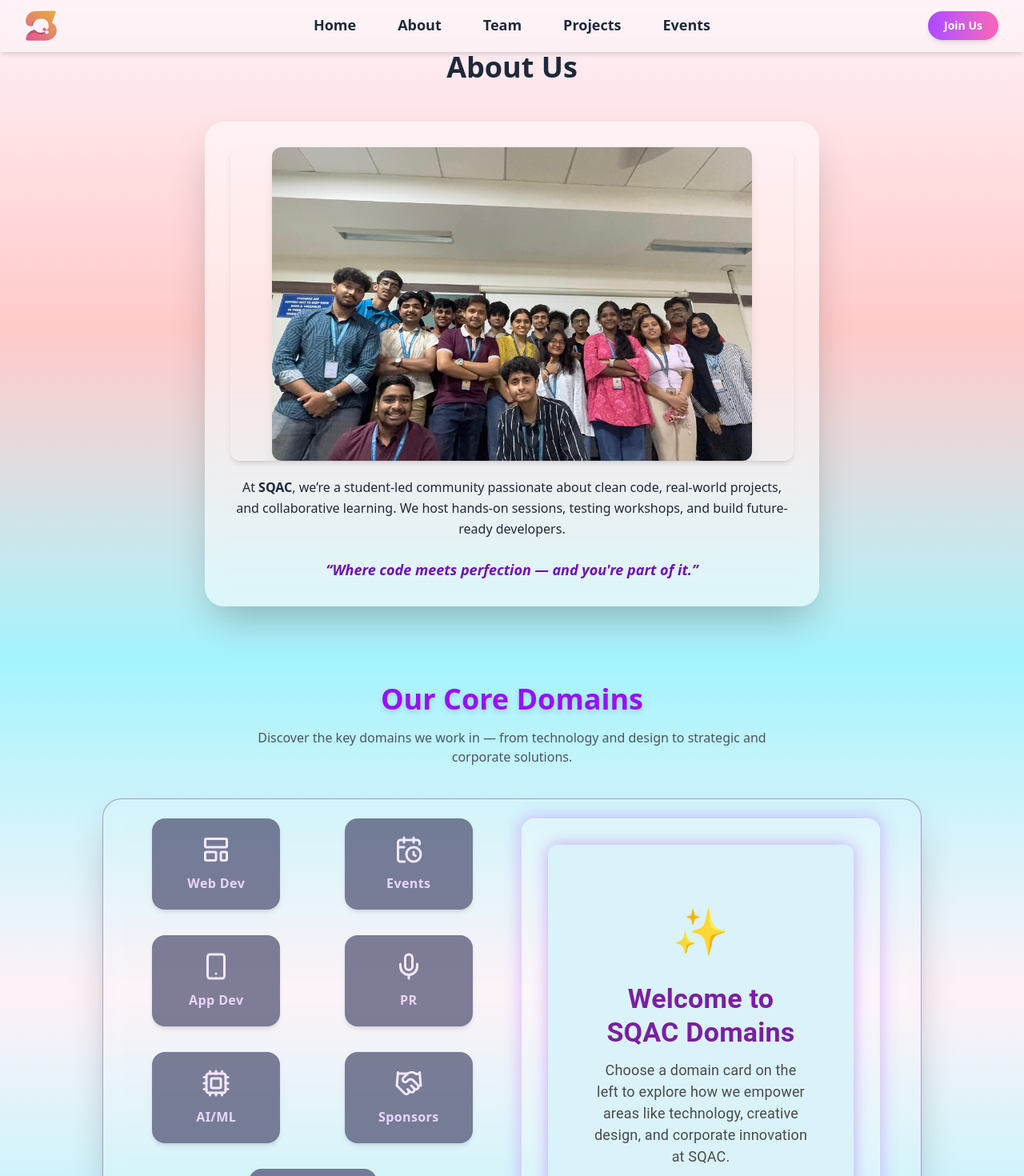
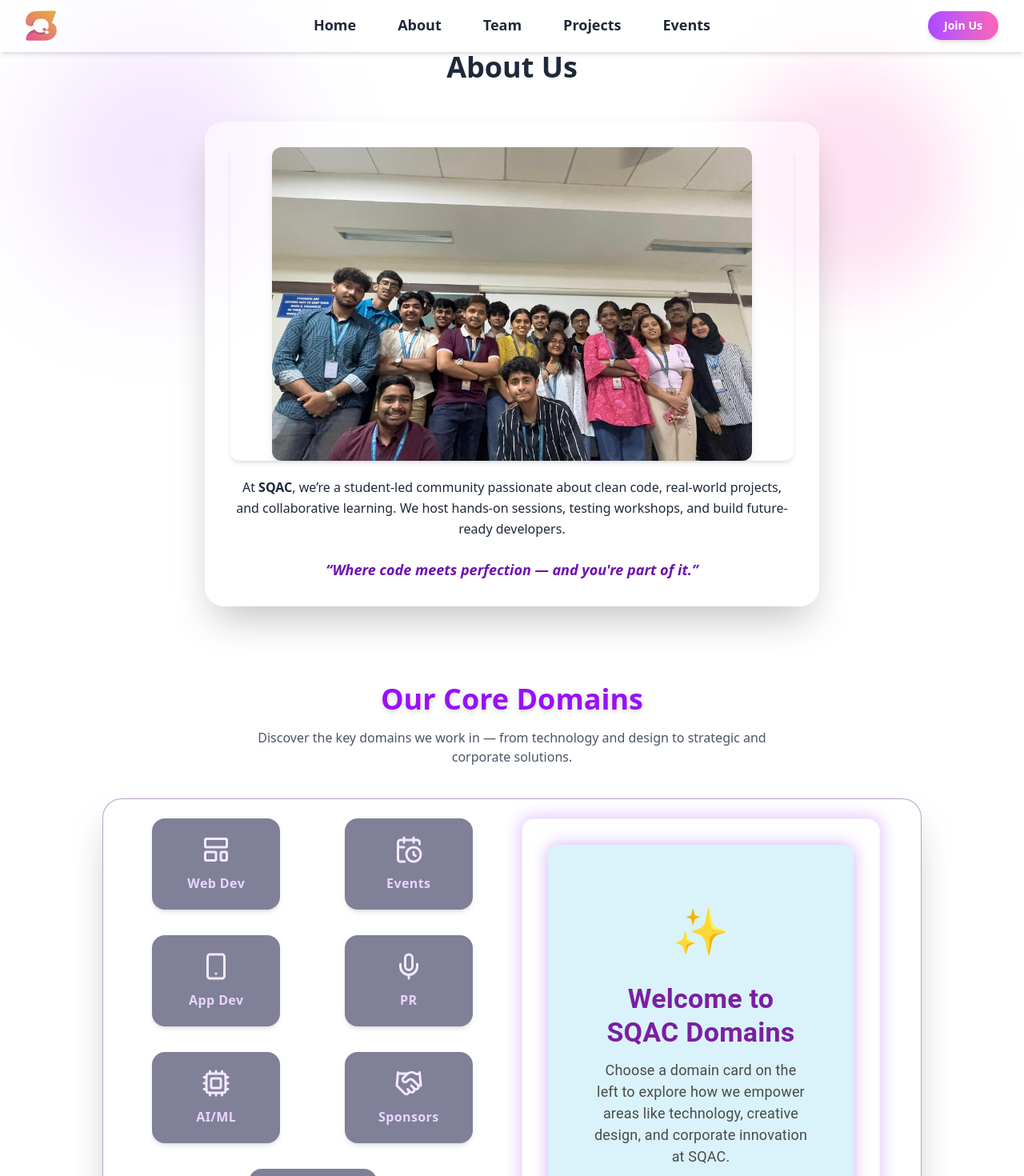
Before and after one commit to SQAC-Tech/sqac-website, a React (Vite) app in the folder Frontend/: page /about in a window 1280 px wide. Shown: the top 1470 px of the page at 80% size. Built offline with nearby package versions, Linux system fonts and the light colour scheme; a web font is replaced by a local one.

Commit message:
theme change try

```diff
--- /dev/null
+++ b/Frontend/src/MeshBackground.jsx
@@ -0,0 +1,12 @@
+import React from "react";
+
+export default function MeshBackground() {
+  return (
+    <div className="relative w-full h-screen bg-white overflow-hidden z-1">
+
+      <div className="absolute top-10 left-10 w-80 h-80 bg-purple-300 rounded-full opacity-30 blur-3xl animate-pulse" />
+      <div className="absolute top-20 right-20 w-72 h-72 bg-pink-300 rounded-full opacity-30 blur-2xl animate-pulse" />
+      <div className="absolute bottom-20 left-1/3 w-96 h-96 bg-orange-300 rounded-full opacity-30 blur-2xl animate-pulse" />
+    </div>
+  );
+}
--- a/Frontend/src/components/Aboutus/AboutUs1vh.jsx
+++ b/Frontend/src/components/Aboutus/AboutUs1vh.jsx
@@ -7,9 +7,9 @@ const AboutUs = () => {
   const isInView = useInView(ref, { once: true });
 
   return (
-    <section className="min-h-screen px-4 sm:px-8 py-16 bg-gradient-to-b from-pink-50 via-red-200 to-cyan-200">
+    <section className="min-h-screen px-4 sm:px-8 py-16 z-10">
 
-      <div ref={ref} className="flex flex-col justify-center items-center text-center max-w-6xl mx-auto">
+      <div ref={ref} className="flex flex-col justify-center items-center text-center max-w-6xl mx-auto z-3">
 
         <motion.h1
           initial={{ y: -40, opacity: 0 }}
--- a/Frontend/src/components/Aboutus/AboutUs2ndvh.jsx
+++ b/Frontend/src/components/Aboutus/AboutUs2ndvh.jsx
@@ -100,7 +100,7 @@ function ServicesSection() {
   };
 
   return (
-    <div className="min-h-[85vh] bg-gradient-to-b from-cyan-200 via-pink-50 to-[#a5f3fc] flex flex-col items-center py-8 px-4">
+    <div className="min-h-[85vh] ] flex flex-col items-center py-8 px-4">
       <h2 className="text-3xl sm:text-4xl font-bold text-purple-600 mb-4 drop-shadow-md">Our Core Domains</h2>
       <p className="text-center text-gray-600 max-w-2xl mb-10">
         Discover the key domains we work in — from technology and design to strategic and corporate solutions.
--- a/Frontend/src/components/Aboutus/Aboutus.jsx
+++ b/Frontend/src/components/Aboutus/Aboutus.jsx
@@ -5,10 +5,19 @@ import Services from './AboutUs2ndvh'
 
 const Aboutus = () => {
   return (
-    <div>
-      <Navbar/>
-      <AboutUs />
-      <Services />
+    <div className="relative w-full min-h-screen bg-white overflow-hidden">
+
+      <div className="absolute top-10 left-10 w-80 h-80 bg-purple-300 rounded-full opacity-30 blur-3xl animate-pulse" />
+      <div className="absolute top-20 right-20 w-72 h-72 bg-pink-300 rounded-full opacity-30 blur-2xl animate-pulse" />
+
+
+      <div className="absolute bottom-20 left-1/3 w-96 h-96 bg-orange-300 rounded-full opacity-30 blur-2xl animate-pulse z-[-10]" />
+
+      <div className="relative z-10">
+        <Navbar />
+        <AboutUs />
+        <Services />
+      </div>
     </div>
   )
 }
```
